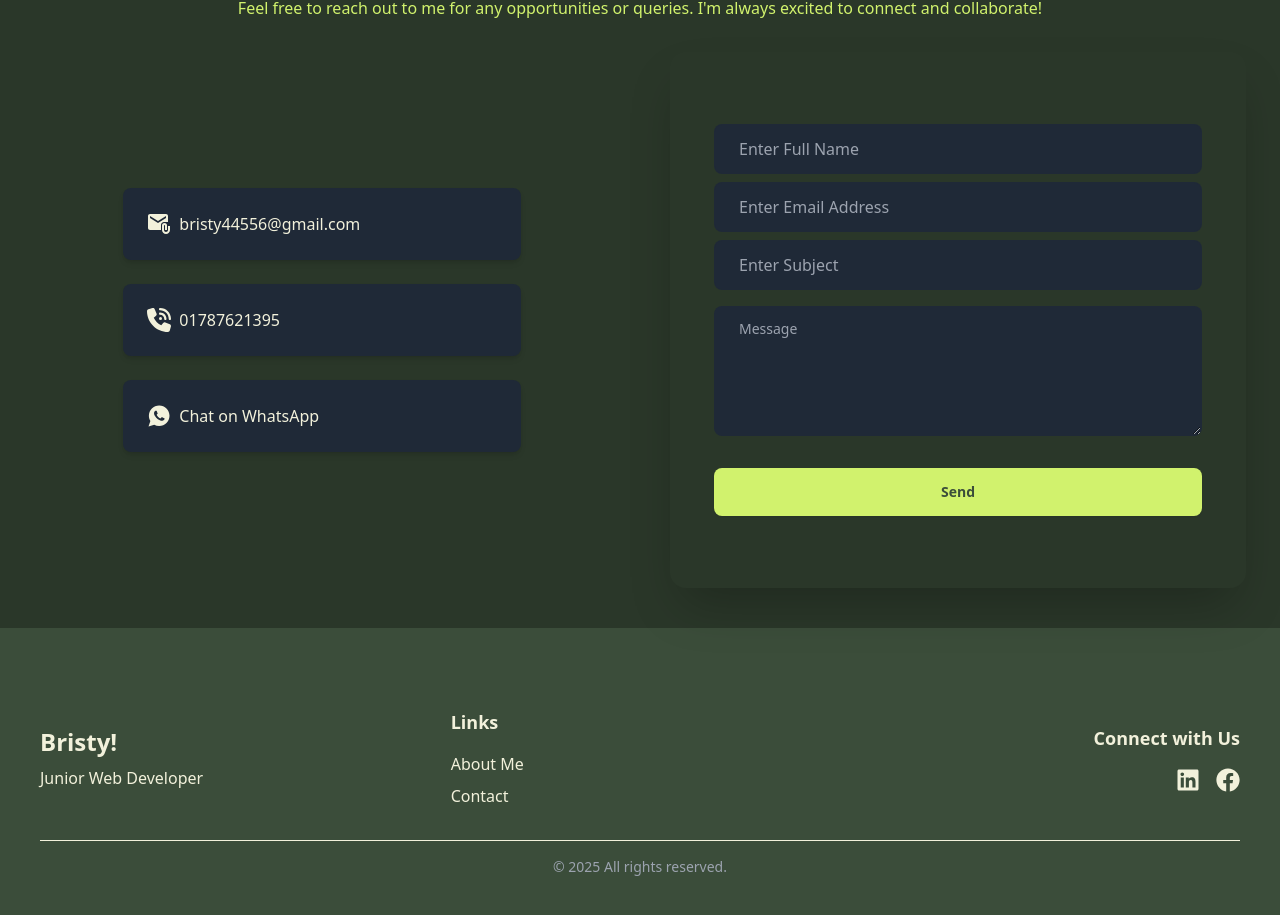
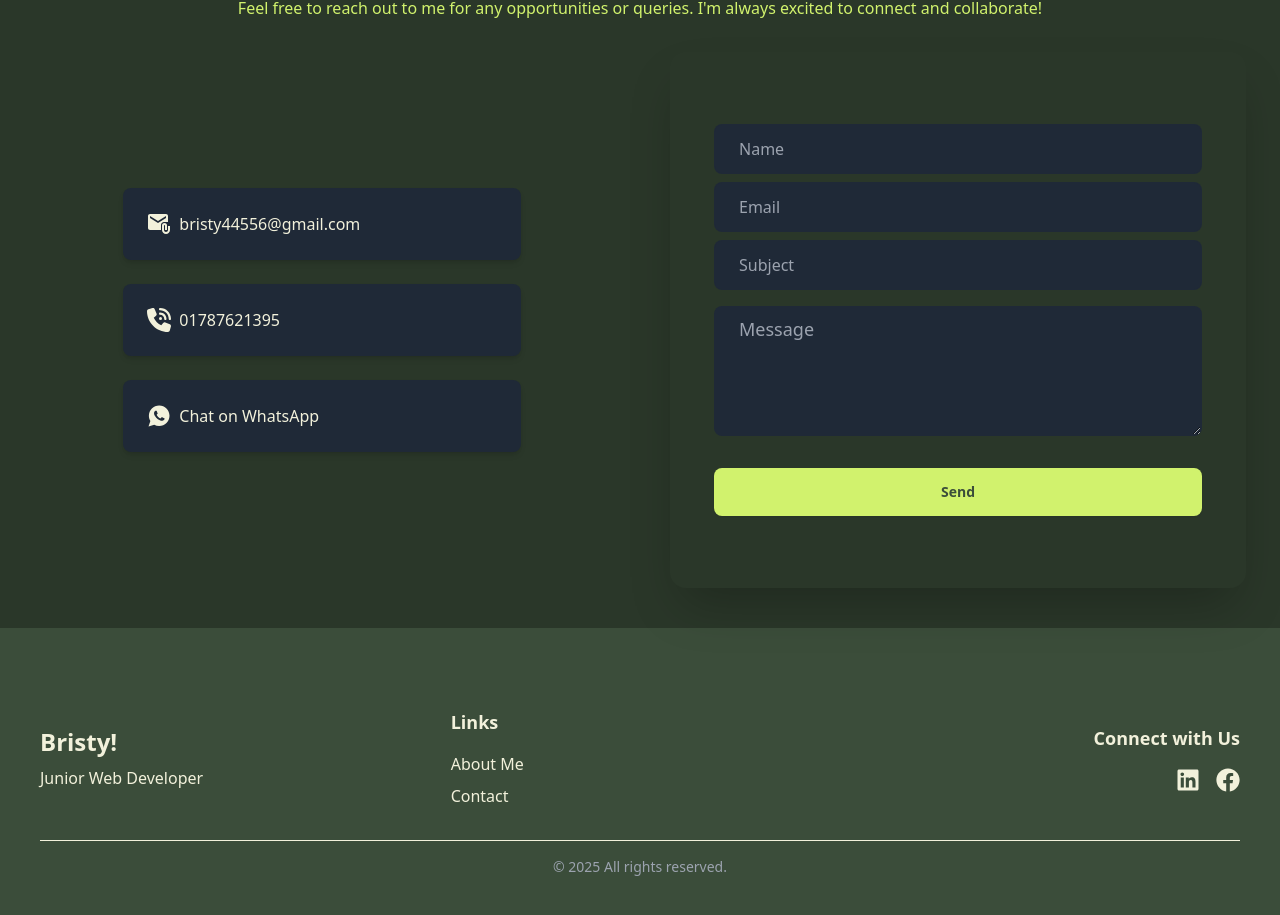
Before and after one commit to Rain44556/My-Portfolio, a React (Vite) app: page / in a window 1280 px wide. Shown: the part 4398-5313 px from the top of the page. Built offline with nearby package versions, Linux system fonts and the light colour scheme.

Commit message:
edit contact form with various style

```diff
--- a/package.json
+++ b/package.json
@@ -11,7 +11,6 @@
   },
   "dependencies": {
     "@emailjs/browser": "^4.4.1",
-    "axios": "^1.9.0",
     "firebase": "^11.1.0",
     "framer-motion": "^11.15.0",
     "localforage": "^1.10.0",
--- a/src/components/Contact.jsx
+++ b/src/components/Contact.jsx
@@ -1,10 +1,8 @@
-import React, { useState } from "react";
 import { MdAttachEmail } from "react-icons/md";
 import { IoLogoWhatsapp } from "react-icons/io";
 import { FaPhoneVolume } from "react-icons/fa6";
 import { Link } from "react-router-dom";
 import emailjs from "@emailjs/browser";
-import axios from "axios";
 
 const Contact = () => {
   const handleSendMessage = async (e) => {
@@ -21,21 +19,20 @@ const Contact = () => {
     const publicID = import.meta.env.VITE_EMAILJS_PUBLIC_KEY;
 
     const templateParams = {
-      user_name: userName,
-      user_Email: userEmail,
+      userName: userName,
+      userEmail: userEmail,
       subject: subject,
       message: message,
     };
 
     try{
-      const res = await emailjs.send(serviceID, templateID, templateParams, publicID);
-        console.log("SUCCESS!", res.status, res.text);
+    const res = await emailjs.send(serviceID, templateID, templateParams, publicID);
     form.reset();
     alert("Message sent successfully!");
   } catch (error) {
-    console.error("FAILED...", error);
     alert("Something went wrong. Please try again.");
   }
+
   }
 
   return (
@@ -85,8 +82,7 @@ const Contact = () => {
               <input
                 name="userName"
                 type="text"
-                // value={userName}
-                placeholder="Enter Full Name"
+                placeholder="Name"
                 className="input bg-gray-800 px-6 py-6 input-bordered"
                 required
               />
@@ -95,8 +91,7 @@ const Contact = () => {
               <input
                 name="userEmail"
                 type="email"
-                // value={userEmail}
-                placeholder="Enter Email Address"
+                placeholder="Email"
                 className="input bg-gray-800 px-6 py-6 input-bordered"
                 required
               />
@@ -105,8 +100,7 @@ const Contact = () => {
               <input
                 name="subject"
                 type="subject"
-                // value={subject}
-                placeholder="Enter Subject"
+                placeholder="Subject"
                 className="input bg-gray-800 px-6 py-6 input-bordered"
                 required
               />
@@ -114,8 +108,7 @@ const Contact = () => {
             <div className="form-control">
               <textarea
                 name="message"
-                className="textarea bg-gray-800 px-6 mt-2 h-[130px]"
-                // value={message}
+                className="textarea bg-gray-800 text-lg px-6 mt-2 h-[130px]"
                 placeholder="Message"
                 required
               ></textarea>
```
Also changed, not shown: 1 other file (tests, documents, lock files or other folders).
